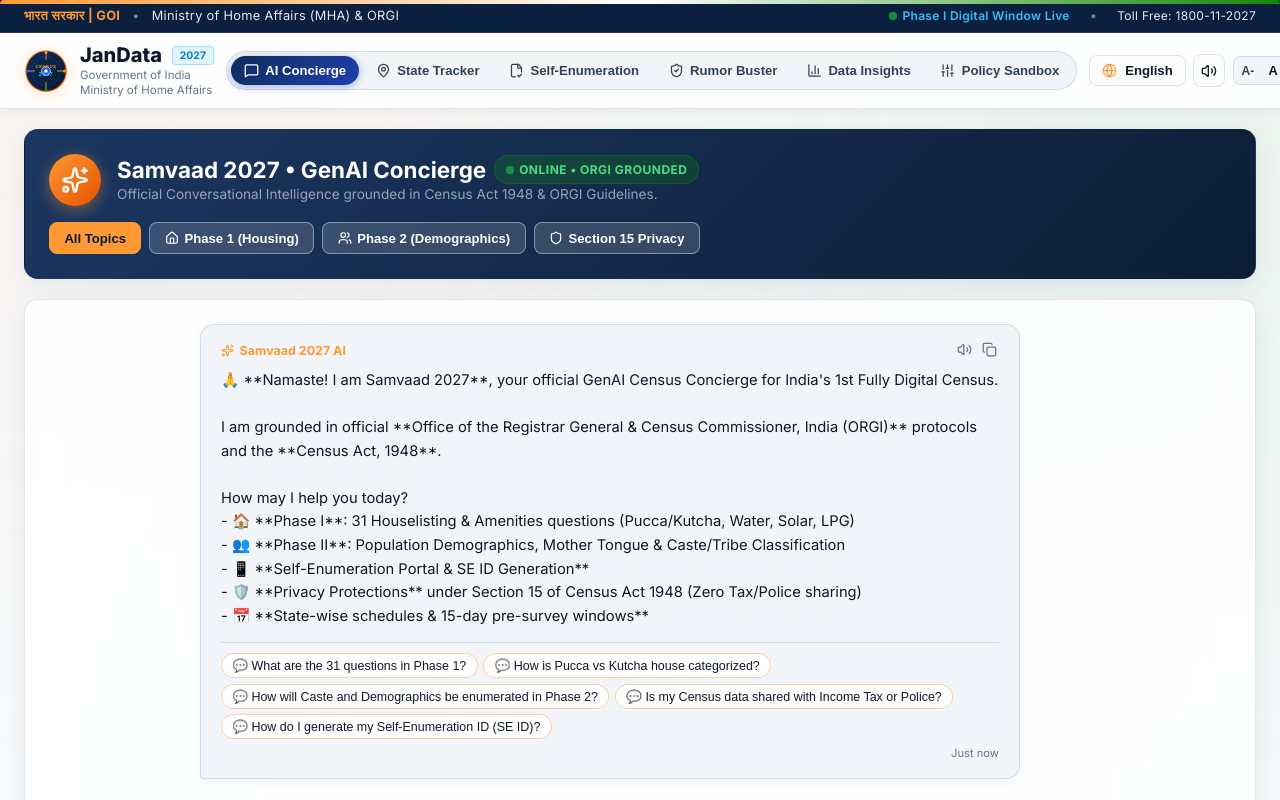
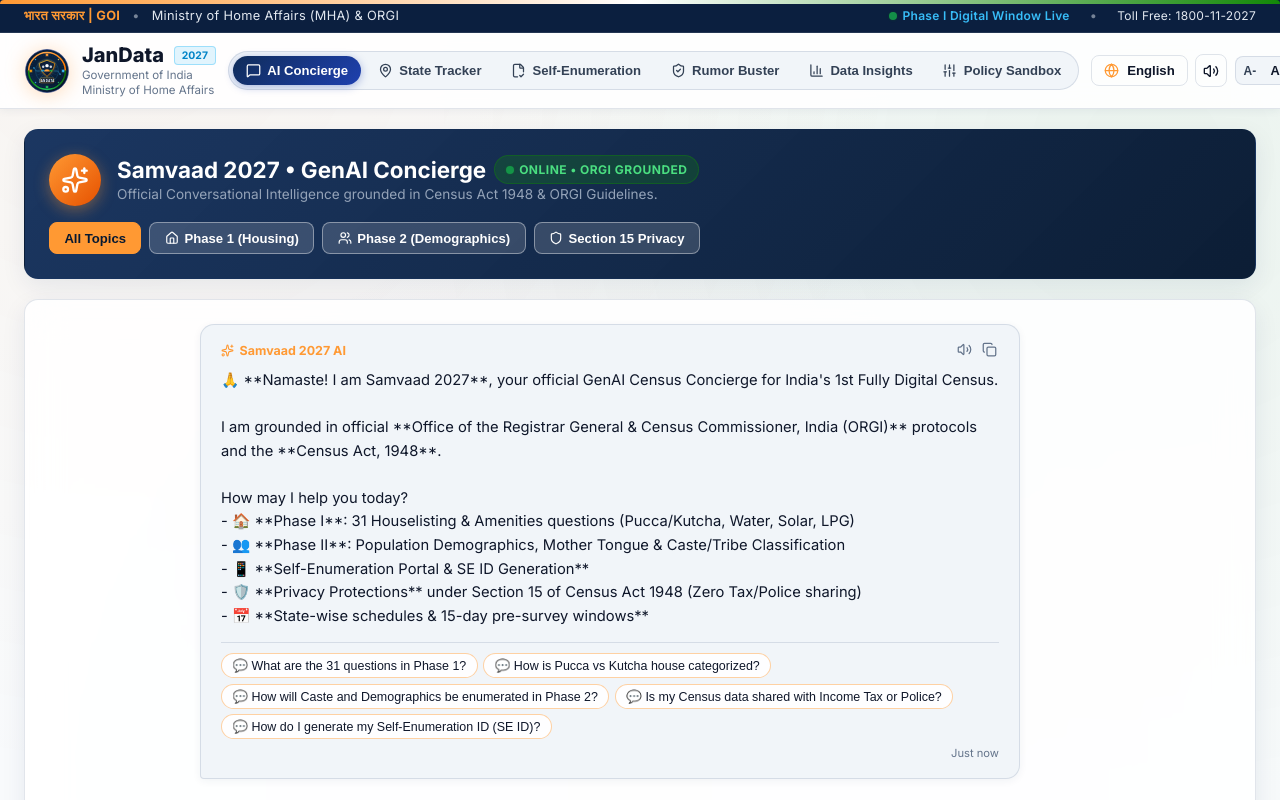
Before and after one commit to agrima-06/Promptwars-hackathon, a React (Vite) app: page / in a window 1280 px wide. Shown: the top 800 px of the page. Built offline with nearby package versions, Linux system fonts and the light colour scheme.

Commit message:
feat(branding): design ultra-premium national JanData seal emblem with tricolor aura, Ashoka geometry, data nodes, and security shield

```diff
--- a/src/index.css
+++ b/src/index.css
@@ -234,13 +234,14 @@
 }
 
 .emblem-icon {
-  width: 44px;
-  height: 44px;
-  filter: drop-shadow(0 2px 8px var(--saffron-glow));
-  transition: transform 0.3s ease;
+  width: 46px;
+  height: 46px;
+  filter: drop-shadow(0 2px 10px rgba(255, 153, 51, 0.35));
+  transition: all 0.3s cubic-bezier(0.16, 1, 0.3, 1);
 }
 .brand-badge:hover .emblem-icon {
-  transform: rotate(15deg) scale(1.05);
+  transform: scale(1.08);
+  filter: drop-shadow(0 4px 16px rgba(56, 189, 248, 0.5));
 }
 
 .brand-text h1 {
```
Also changed, not shown: public/favicon.svg.
